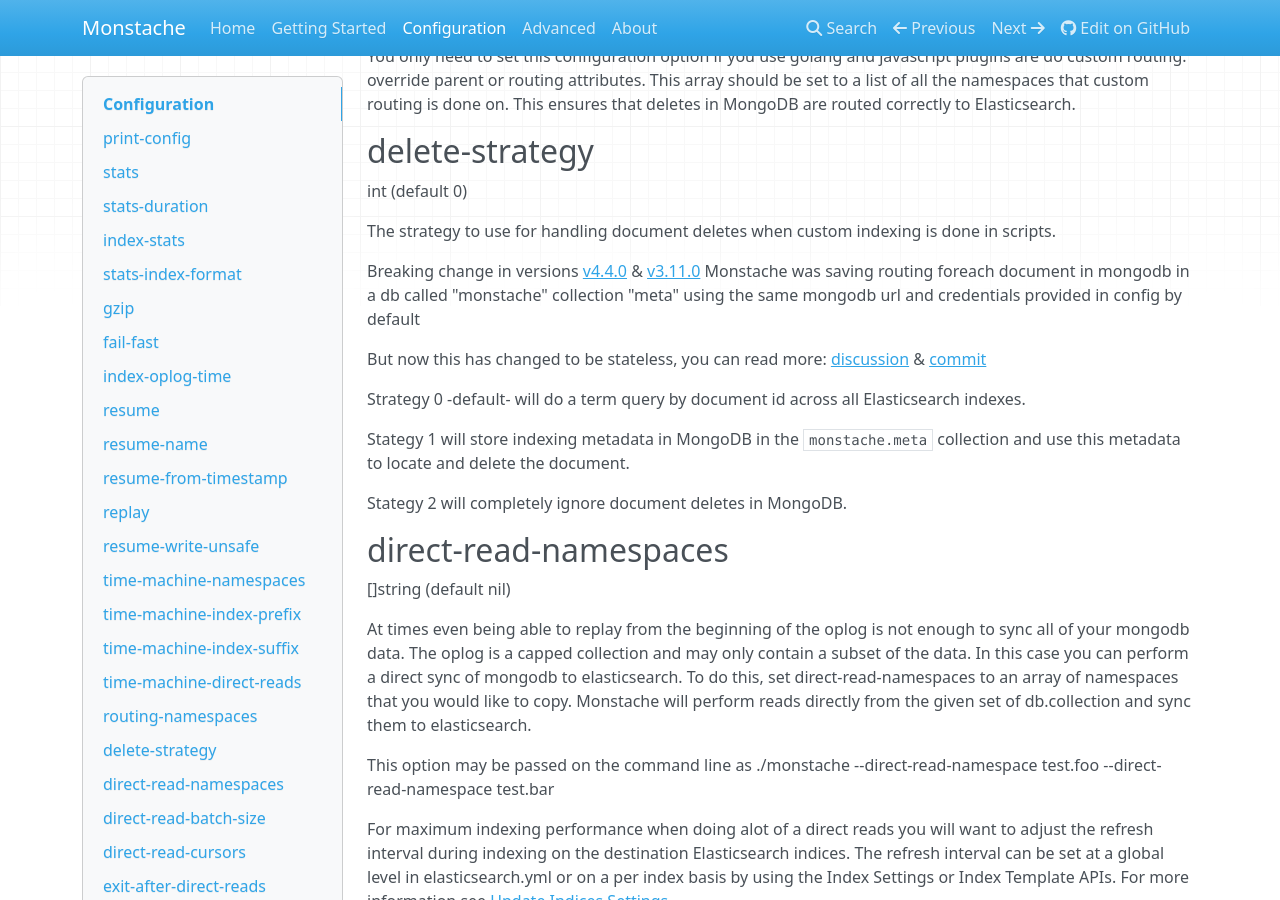
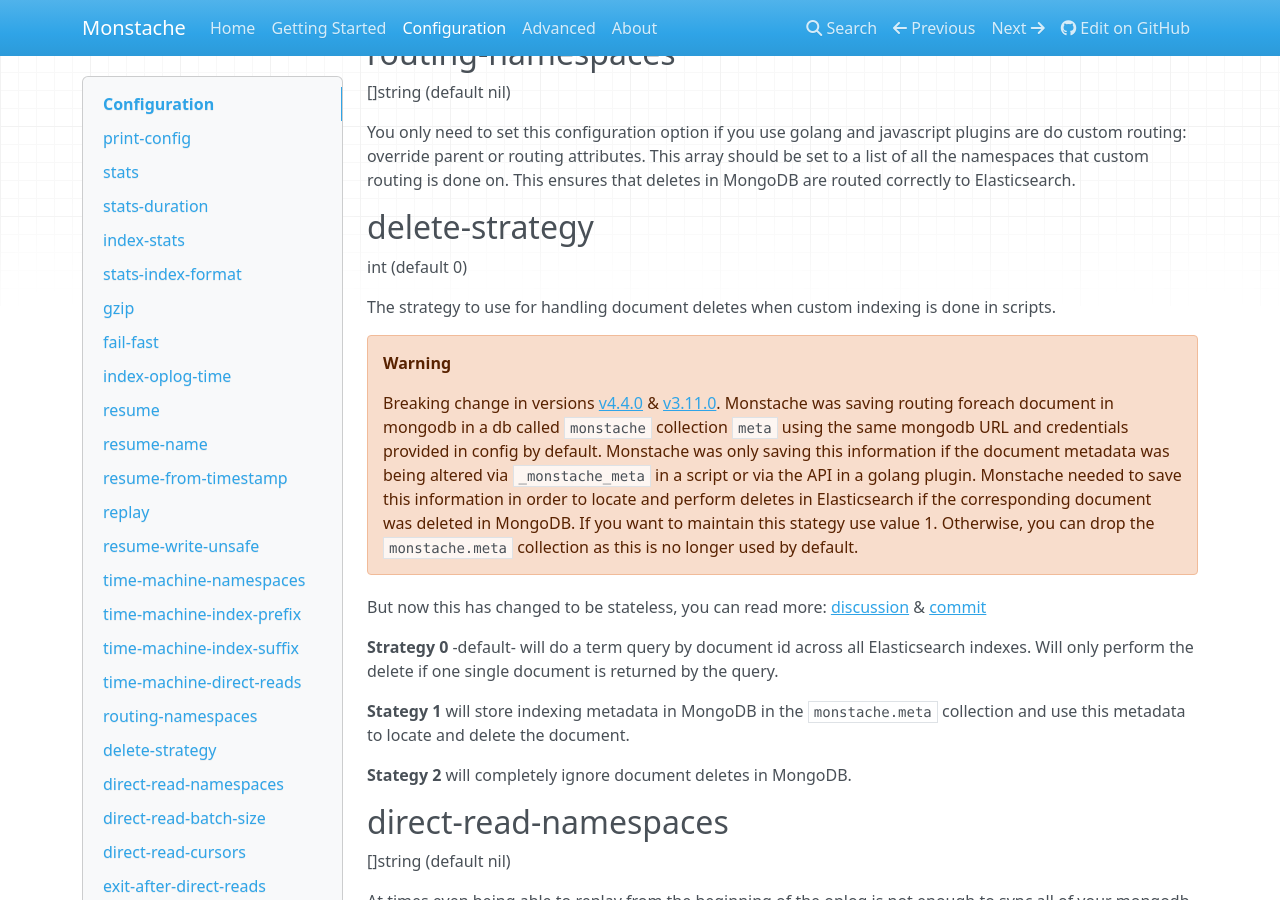
Before and after one commit to rwynn/monstache-site, an MkDocs documentation site: the page built from src/config.md, in a window 1280 px wide and 900 px high, scrolled down 4318 px. Built offline with MkDocs 1.6.1, drawn with Linux system fonts in a browser that asks for light colours; nearby versions of some CDN libraries; old or Windows-style settings are respelled for this version of MkDocs; some of the changed text lies outside the part shown.

Commit message:
minor edits

```diff
--- a/docs/index.html
+++ b/docs/index.html
@@ -249,6 +249,6 @@
 </html>
 
 <!--
-MkDocs version : 0.17.3
-Build Date UTC : 2018-04-20 17:06:23
+MkDocs version : 0.17.2
+Build Date UTC : 2018-04-20 20:26:48
 -->
--- a/src/config.md
+++ b/src/config.md
@@ -5,7 +5,8 @@
 Configuration can be specified in your TOML config file or be passed into monstache as Go program arguments on the command line.
 Program arguments take precedance over configuration specified in the TOML config file.
 
-Note: Please keep any simple -one line config- above any [[script]] or toml table configs, as [`there is a bug in the toml parser where if you have definitions below a TOML table, e.g. a [[script]] then the parser thinks that lines below that belong to the table instead of at the global level`](https://github.com/rwynn/monstache/issues/58#issuecomment-381275381)
+!!! warning
+	Please keep any simple -one line config- above any `[[script]]` or toml table configs, as [`there is a bug`](https://github.com/rwynn/monstache/issues/58#issuecomment-381275381) in the toml parser where if you have definitions below a TOML table, e.g. a `[[script]]` then the parser thinks that lines below that belong to the table instead of at the global level
 
 ## print-config
 
@@ -177,15 +178,18 @@
 
 The strategy to use for handling document deletes when custom indexing is done in scripts.
 
-Breaking change in versions [v4.4.0](https://github.com/rwynn/monstache/releases/tag/v4.4.0) & [v3.11.0](https://github.com/rwynn/monstache/releases/tag/v3.11.0) Monstache was saving routing foreach document in mongodb in a db called "monstache" collection "meta" using the same mongodb url and credentials provided in config by default
+!!! warning
+	Breaking change in versions [v4.4.0](https://github.com/rwynn/monstache/releases/tag/v4.4.0) & [v3.11.0](https://github.com/rwynn/monstache/releases/tag/v3.11.0). Monstache was saving routing foreach document in mongodb in a db called `monstache` collection `meta` using the same mongodb URL and credentials provided in config by default.
+	Monstache was only saving this information if the document metadata was being altered via `_monstache_meta` in a script or via the API in a golang plugin.  Monstache needed to save this information in order to locate and perform deletes in Elasticsearch if the corresponding document was deleted in MongoDB.
+	If you want to maintain this stategy use value 1.  Otherwise, you can drop the `monstache.meta` collection as this is no longer used by default.
 
 But now this has changed to be stateless, you can read more: [discussion](https://github.com/rwynn/monstache/issues/55#issuecomment-382055317) & [commit](https://github.com/rwynn/monstache/commit/1e093e60c1b431c85bd4895b10b5b3885e420e0e)
 
-Strategy 0 -default- will do a term query by document id across all Elasticsearch indexes.
+**Strategy 0** -default- will do a term query by document id across all Elasticsearch indexes. Will only perform the delete if one single document is returned by the query.
 
-Stategy 1 will store indexing metadata in MongoDB in the `monstache.meta` collection and use this metadata to locate and delete the document.
+**Stategy 1** will store indexing metadata in MongoDB in the `monstache.meta` collection and use this metadata to locate and delete the document.
 
-Stategy 2 will completely ignore document deletes in MongoDB.
+**Stategy 2** will completely ignore document deletes in MongoDB.
 
 ## direct-read-namespaces
 
```
Also changed, not shown: docs/advanced/index.html (+7 -3 lines), docs/config/index.html (+13 -4 lines), src/advanced.md (+4 -4 lines), docs/search/search_index.json.
